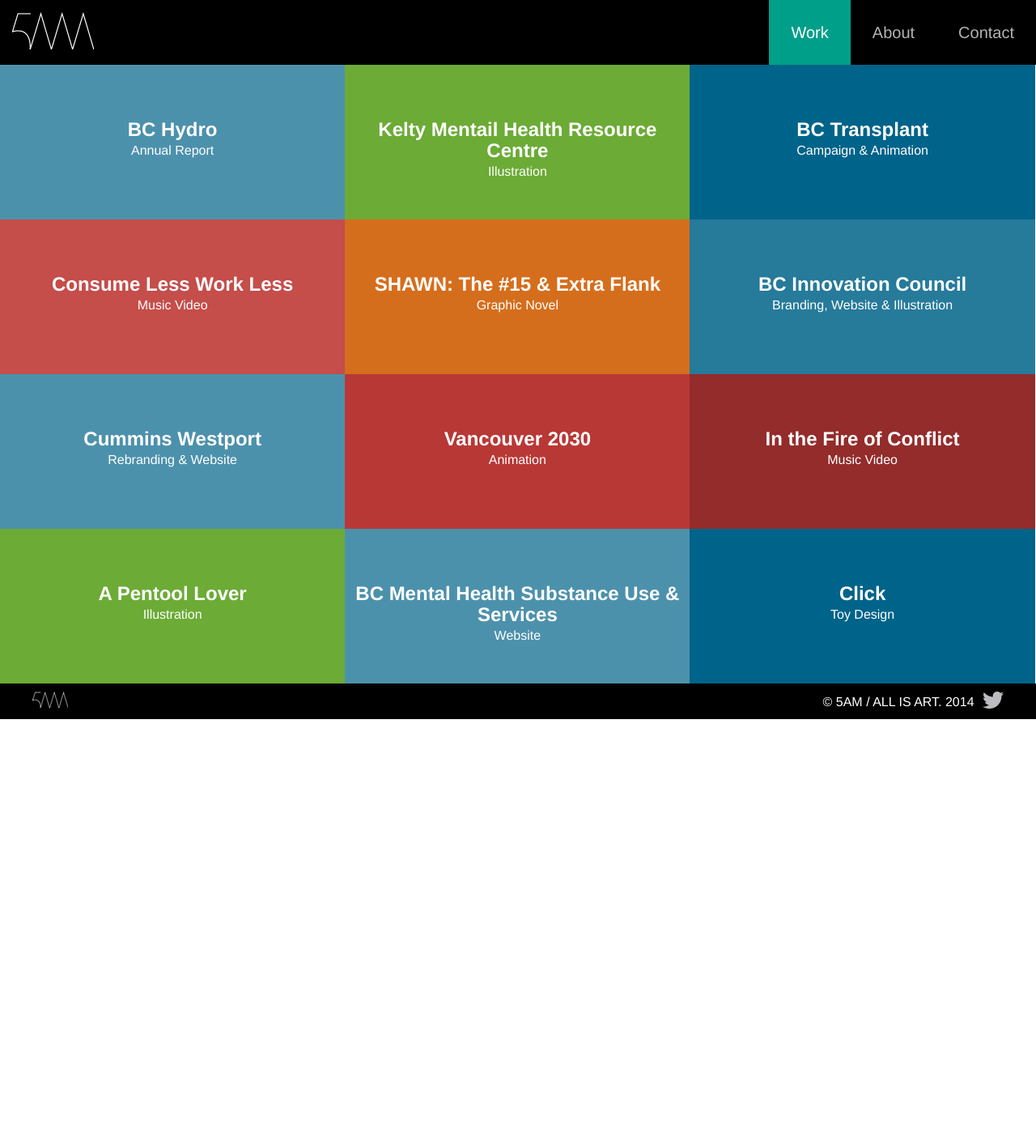
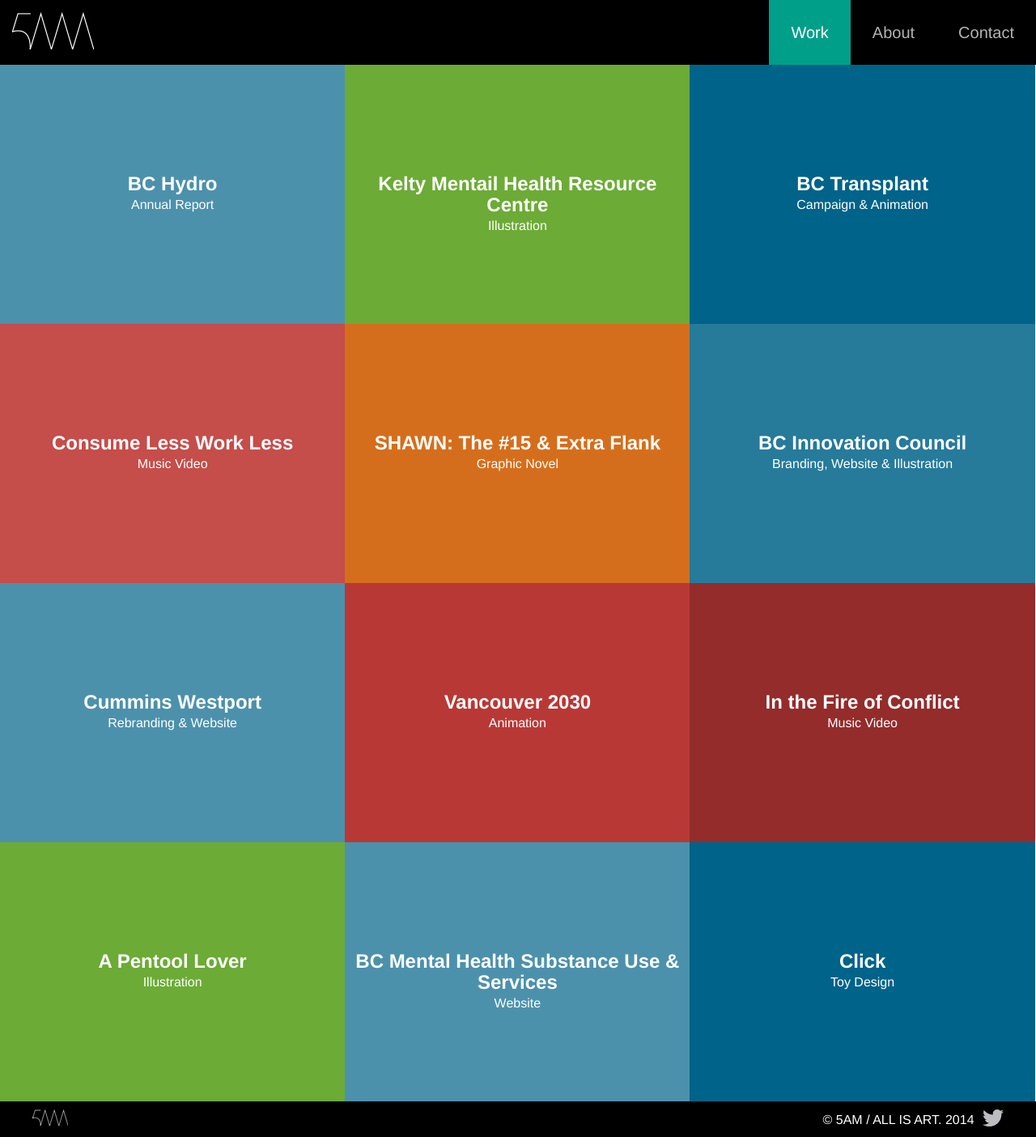
Before and after one commit to justinalm/bokchoi, a Jekyll site: the page built from index.html, in a window 1280 px wide. Shown: the whole page at 81% size. Built offline with Jekyll 4.4.1, drawn with Linux system fonts in a browser that asks for light colours; nearby versions of some CDN libraries; before the commit the page ends 900 px from its top, so only the background shows below that.

Commit message:
Tweaked the styles again on the vertical alignmet and list item height of the projects

```diff
--- a/css/5am.css
+++ b/css/5am.css
@@ -250,6 +250,11 @@
   margin: 0;
 }
 
+.project-info {
+  width: 100%;
+  left: 0;
+}
+
 /* These are the styles for our colourful backgrounds */
 .light-blue-div {
   background: rgb(76, 145, 172);
@@ -380,9 +385,7 @@
 
   .project-info {
     position: absolute;
-    width: 100%;
     top: 35%;
-    left: 0;
   }
 
   /*About Page Styles*/
@@ -421,10 +424,11 @@
 
   ul.projects > li {
     width: 33.3%;
+    height: 320px;
   }
 
   .project-info {
-    top: 35%;
+    top: 42%;
   }
 
     /*About Page Styles*/
```
Also changed, not shown: 1 other file.
